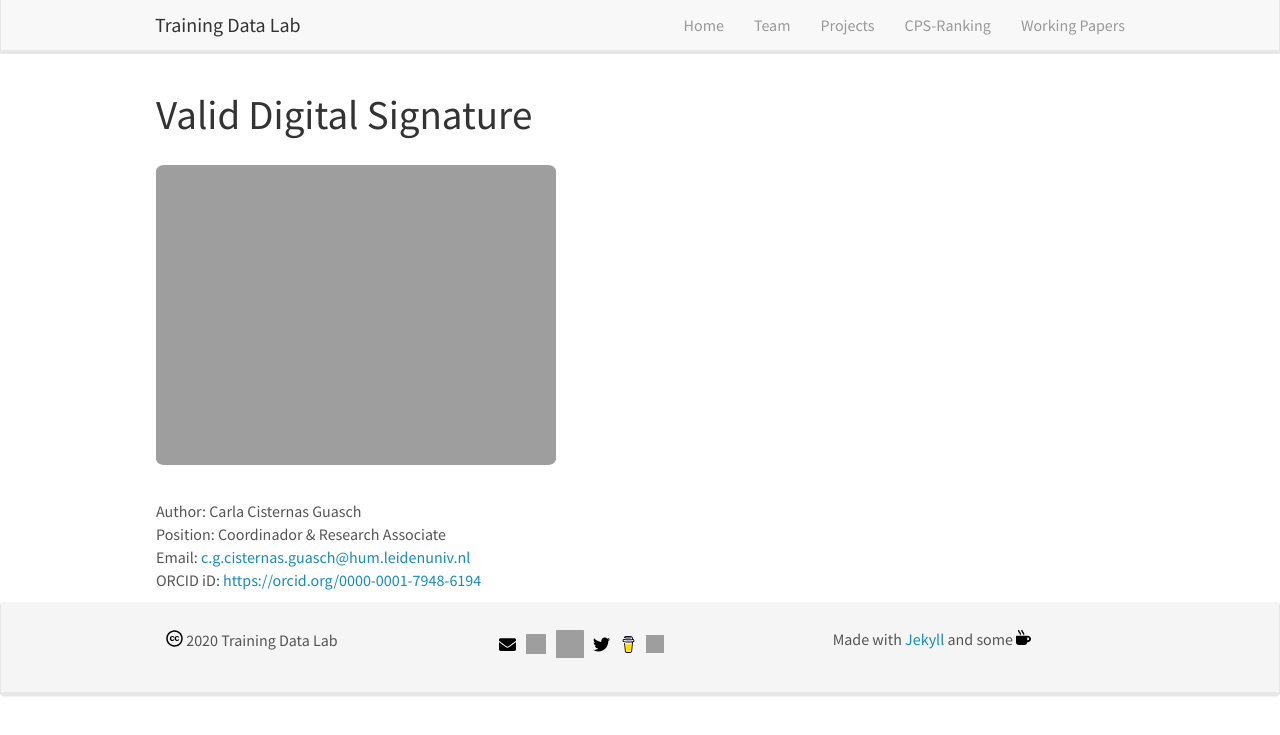
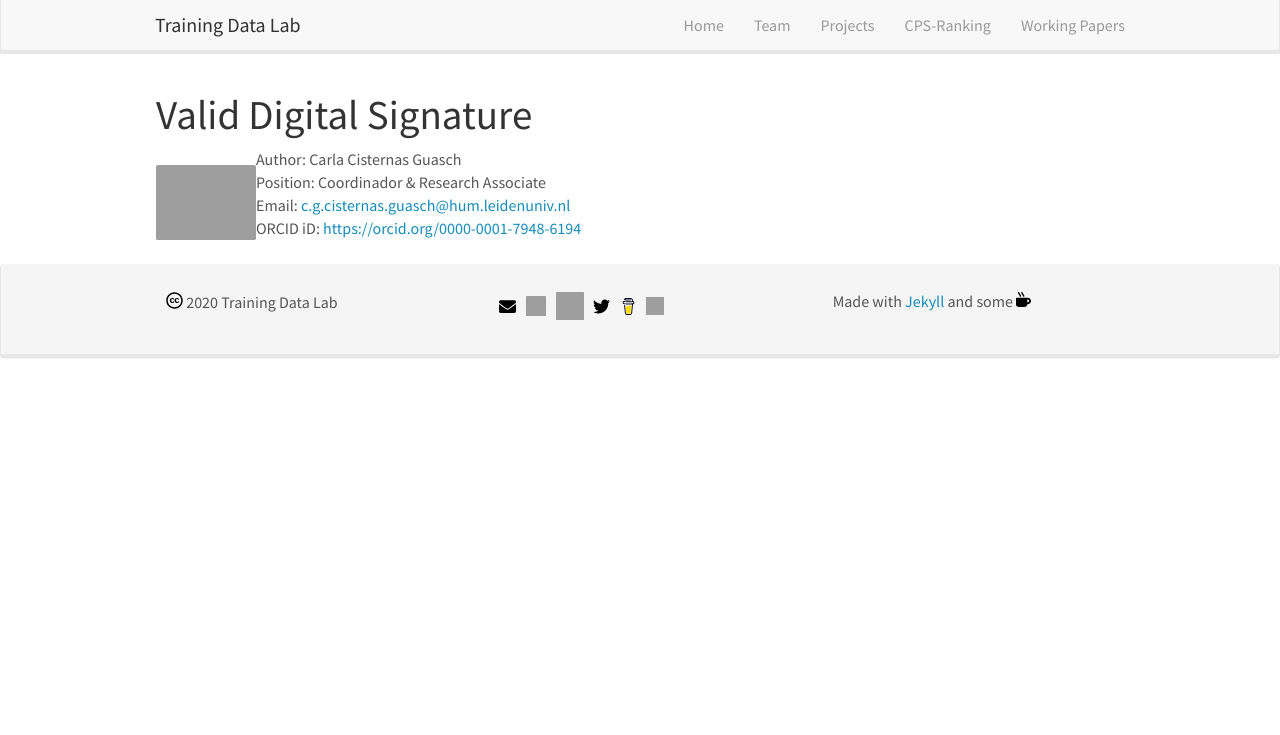
Before and after one commit to training-datalab/old-training-datalab.com, a Jekyll site: the page built from _pages/validation-ccisternas.md, in a window 1280 px wide. Shown: the top 735 px of the page. Built offline with Jekyll 4.4.1, drawn with Linux system fonts in a browser that asks for light colours; nearby versions of some CDN libraries.

Commit message:
Update validation-ccisternas.md
Co-Authored-By: Carla Cisternas <carla.cisternas@umayor.cl>

```diff
--- a/_pages/validation-ccisternas.md
+++ b/_pages/validation-ccisternas.md
@@ -8,7 +8,7 @@ permalink: /validation/ccisternas
 
 # Valid Digital Signature
 
-![]({{ site.url }}{{ site.baseurl }}/images/qr/ccisternas.png)
+![]({{ site.url }}{{ site.baseurl }}/images/qr/ccisternas.png){: style="width: 100px; float: left"}
 
 Author: Carla Cisternas Guasch<br />
 Position: Coordinador & Research Associate<br />
```
